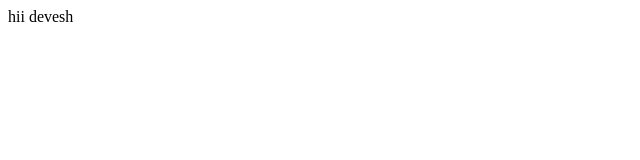
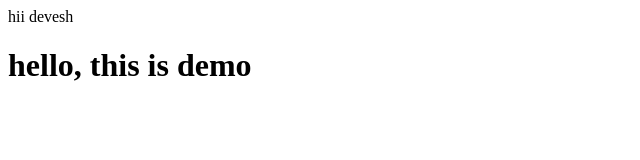
Before and after one commit to udaygore/demorepository, a plain HTML site: page index.html in a window 1280 px wide. Shown: the whole page, without its empty margins (0-640 px from the left). Drawn offline with Linux system fonts and the light colour scheme.

Commit message:
index.html edited

```diff
--- a/index.html
+++ b/index.html
@@ -1,5 +1,6 @@
 <html>
 <body>
 hii devesh
+<h1>hello, this is demo</h1>
 </body>
 </html>
```
